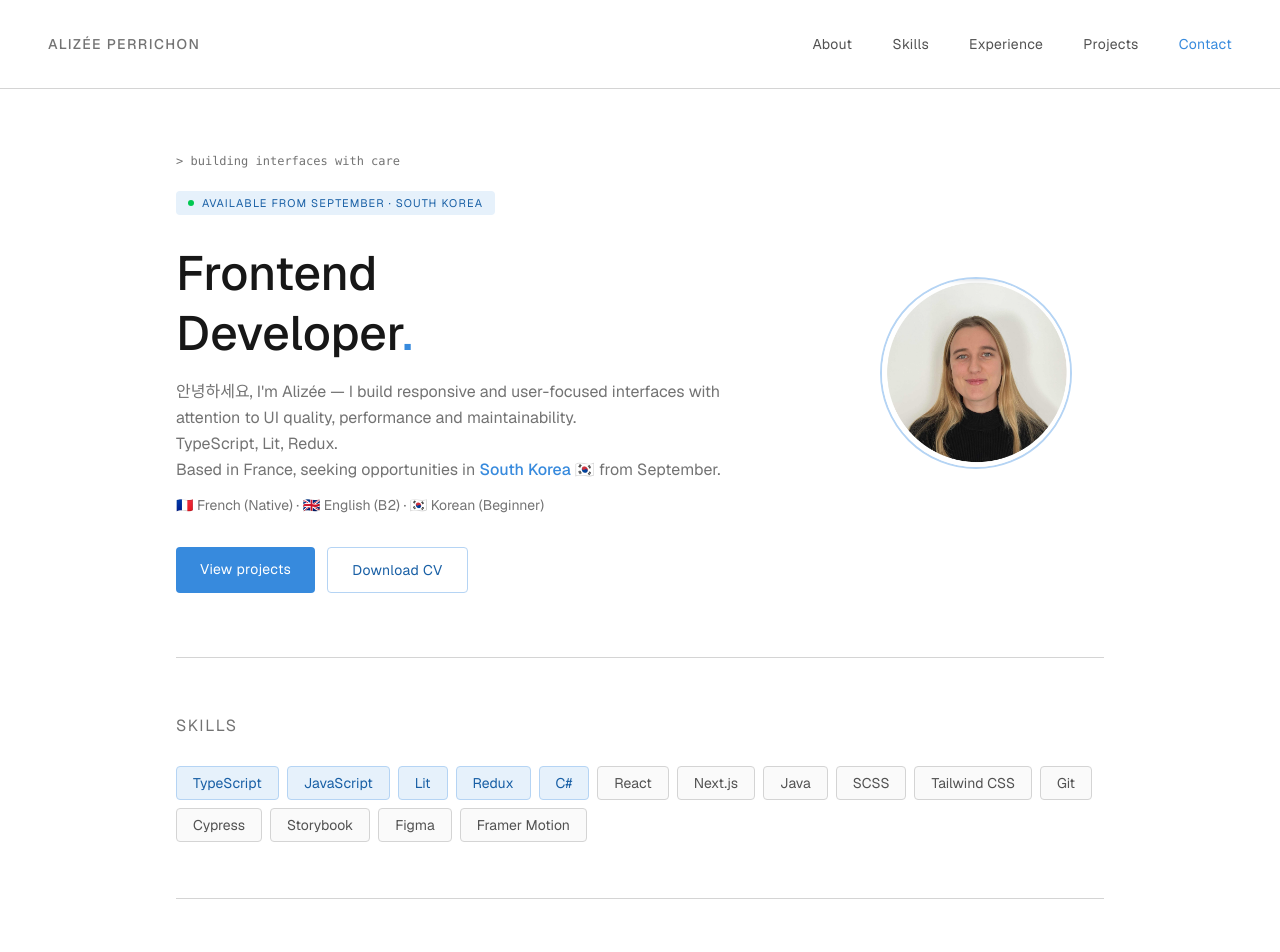
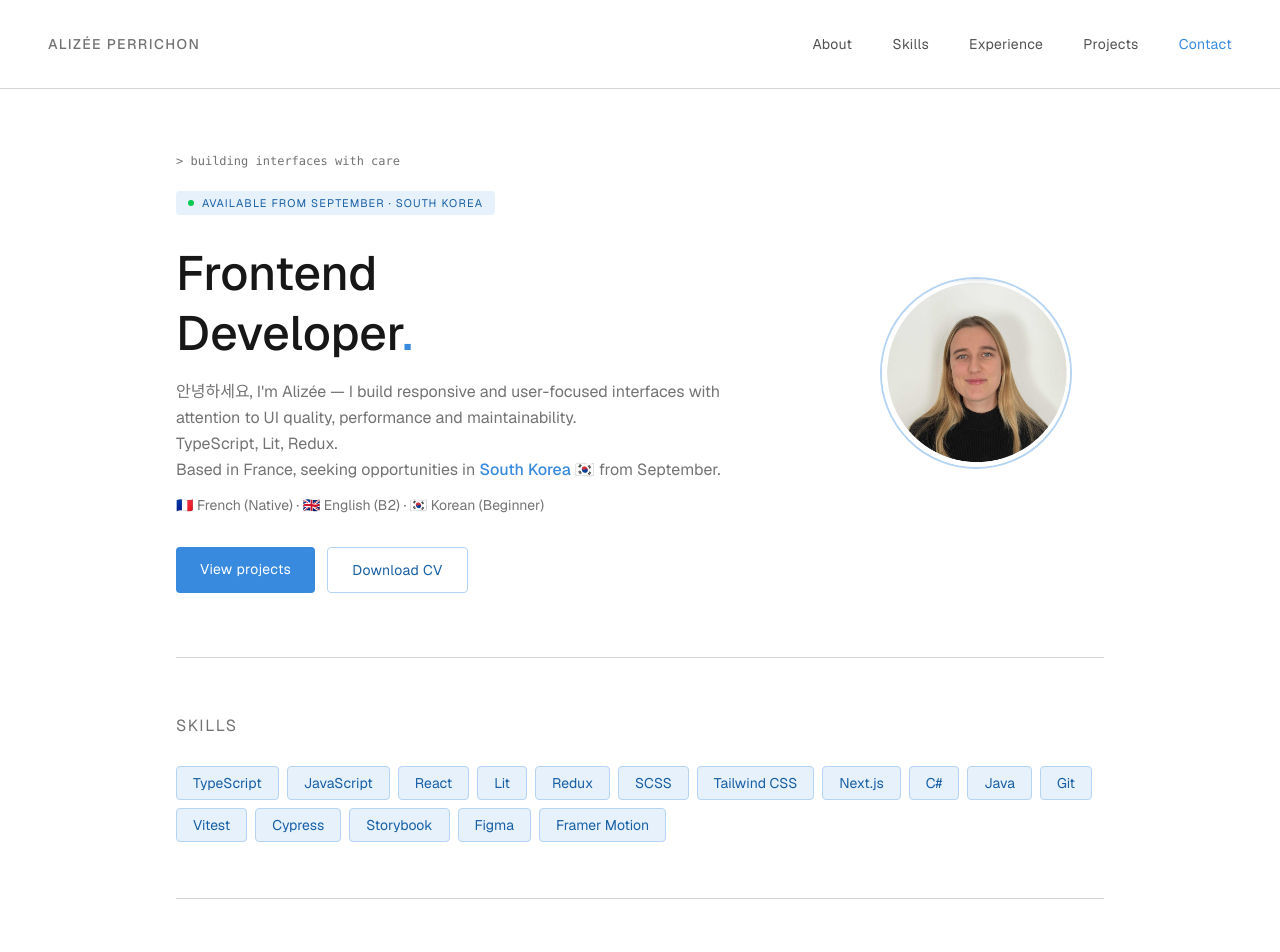
Before and after one commit to AlizeePe/portfolio, a Next.js app: page / in a window 1280 px wide. Shown: the top 952 px of the page. Built offline with nearby package versions, Linux system fonts and the light colour scheme.

Commit message:
📄 docs: update CV

```diff
--- a/src/components/Experiences.tsx
+++ b/src/components/Experiences.tsx
@@ -35,7 +35,8 @@ const experiences: Experience[] = [
       "Contribute to a scalable design system (Figma, Storybook)",
       "Manage application state with Redux, including optimistic updates",
       "Implement feature flags for progressive rollout",
-      "Write end-to-end tests with Cypress to ensure reliability",
+      "Write unit tests with Vitest and end-to-end tests with Cypress",
+      "Work in an agile environment using Scrum methodology",
       "Develop backend features with C# and .NET",
       "Contribute to code reviews, Gitflow workflow and production releases",
     ],
@@ -46,6 +47,7 @@ const experiences: Experience[] = [
       "SCSS",
       "Storybook",
       "Cypress",
+      "Vitest",
       "C#",
       "Git",
     ],
--- a/src/components/Skills.tsx
+++ b/src/components/Skills.tsx
@@ -2,25 +2,23 @@
 import { motion, useInView } from "framer-motion";
 import { useRef } from "react";
 
-const skills = {
-  main: ["TypeScript", "JavaScript", "Lit", "Redux", "C#"],
-  other: [
+const skills = [
+  "TypeScript",
+  "JavaScript",
   "React",
-    "Next.js",
-    "Java",
+  "Lit",
+  "Redux",
   "SCSS",
   "Tailwind CSS",
+  "Next.js",
+  "C#",
+  "Java",
   "Git",
+  "Vitest",
   "Cypress",
   "Storybook",
   "Figma",
   "Framer Motion",
-  ],
-};
-
-const allSkills = [
-  ...skills.main.map((skill) => ({ label: skill, primary: true })),
-  ...skills.other.map((skill) => ({ label: skill, primary: false })),
 ];
 
 export default function Skills() {
@@ -46,20 +44,16 @@ export default function Skills() {
           hidden: {},
         }}
       >
-        {allSkills.map(({ label, primary }) => (
+        {skills.map((skill) => (
           <motion.span
-            key={label}
+            key={skill}
             variants={{
               hidden: { opacity: 0, y: 6 },
               visible: { opacity: 1, y: 0, transition: { duration: 0.3 } },
             }}
-            className={`cursor-default rounded-sm border px-4 py-1.5 text-sm transition-colors duration-200 ${
-              primary
-                ? "border-blue-mid bg-blue-light text-blue-deep"
-                : "border-neutral-300 bg-neutral-50 text-neutral-600"
-            }`}
+            className="cursor-default rounded-sm border border-blue-mid bg-blue-light text-blue-deep px-4 py-1.5 text-sm"
           >
-            {label}
+            {skill}
           </motion.span>
         ))}
       </motion.div>
```
Also changed, not shown: 1 other file (tests, documents, lock files or other folders). Lines whose indentation alone changed are shown as unchanged.
